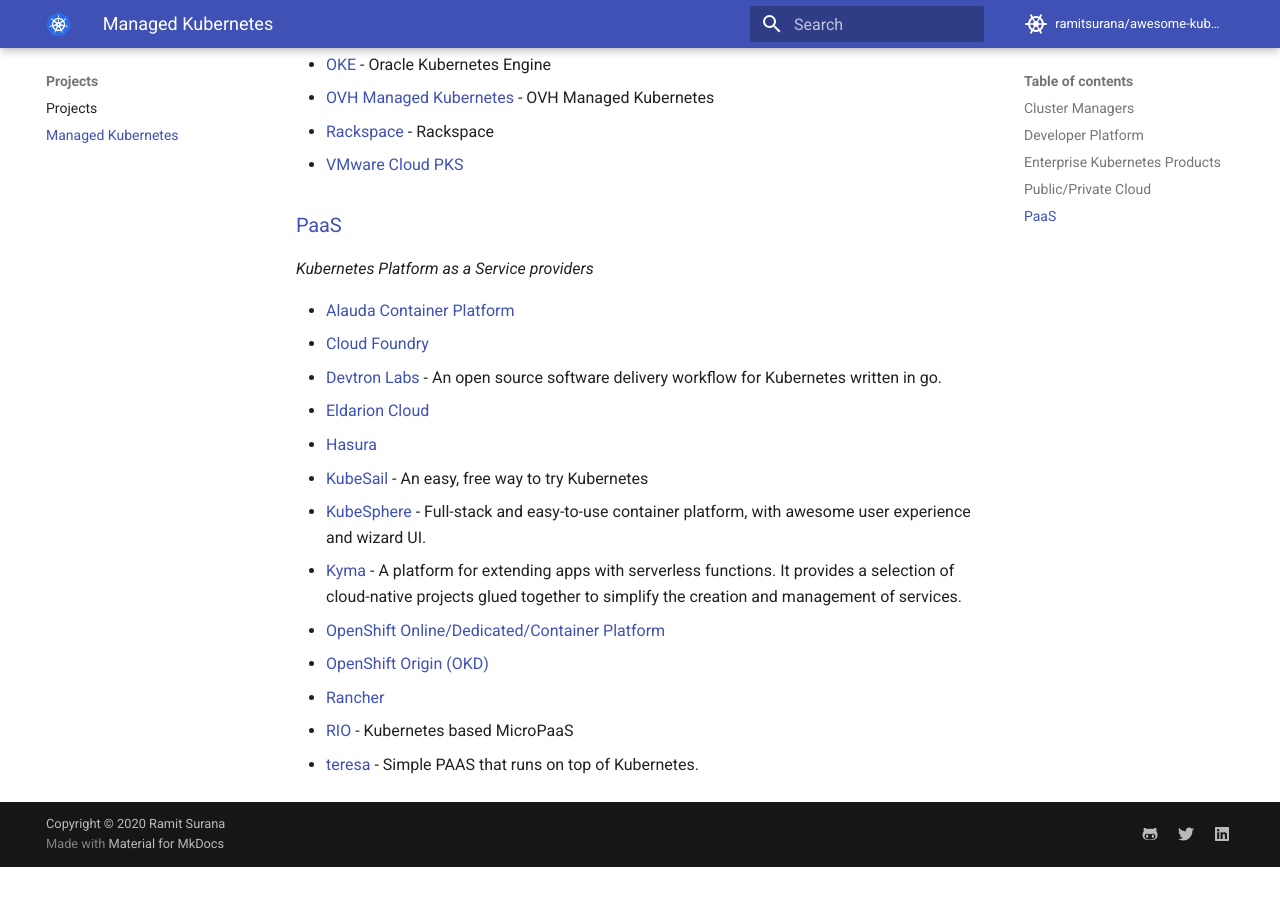
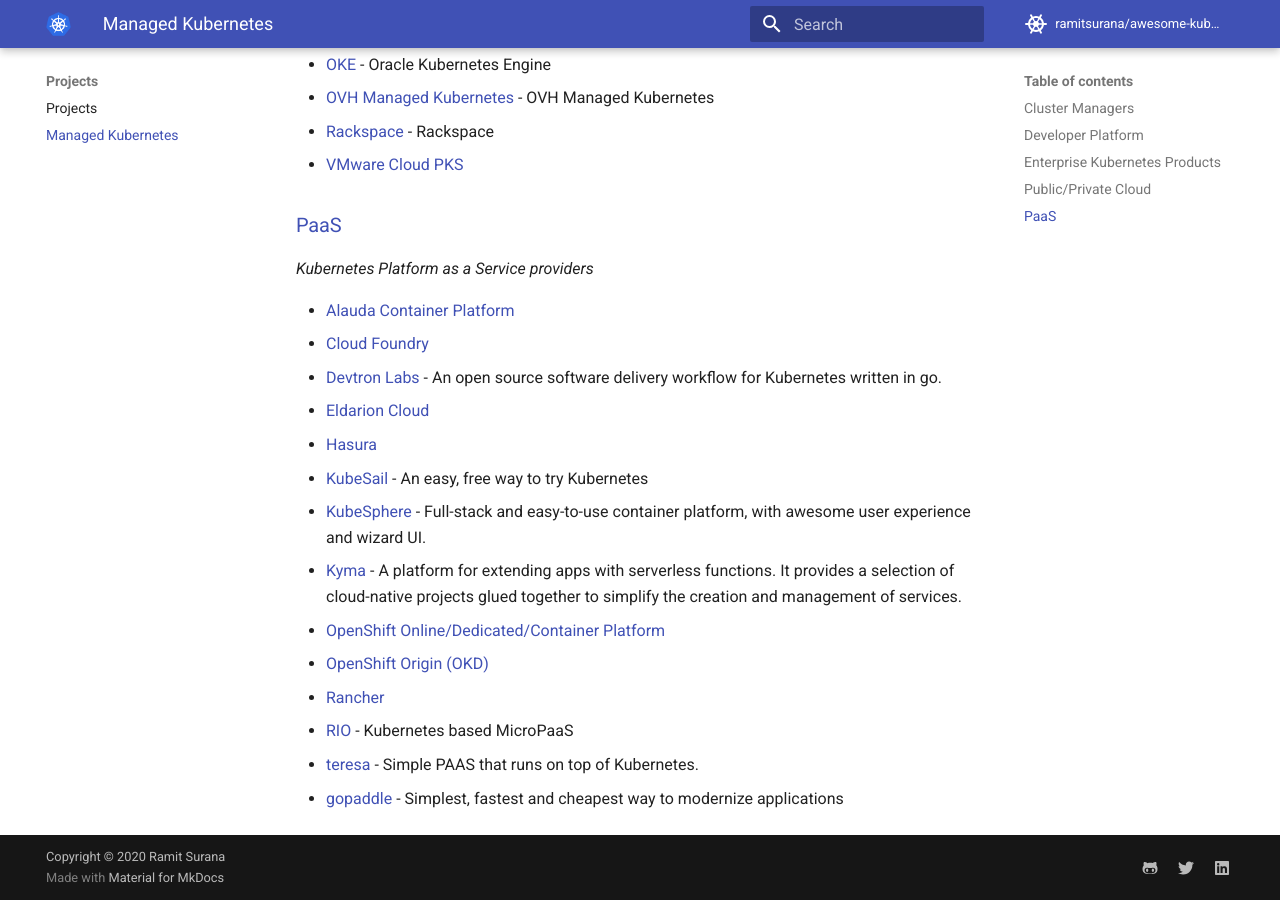
Before and after one commit to topstar920707/awesome-kubernetes, an MkDocs documentation site: the page built from docs/managed-kubernetes/managed-kubernetes.md, in a window 1280 px wide and 900 px high, scrolled down 2078 px. Built offline with MkDocs 1.6.1 and Material for MkDocs 9.7.7, drawn with Linux system fonts in a browser that asks for light colours; comment, search, counter and statistics services are not loaded; before the commit the page ends 2945 px from its top, so only the background shows below that.

Commit message:
Added gopaddle to the PaaS category (#796)

```diff
--- a/docs/managed-kubernetes/managed-kubernetes.md
+++ b/docs/managed-kubernetes/managed-kubernetes.md
@@ -82,3 +82,4 @@ Managed Kubernetes
   - [Rancher](http://rancher.com/running-kubernetes-aws-rancher/)
   - [RIO](https://rio.io/) - Kubernetes based MicroPaaS
   - [teresa](https://github.com/luizalabs/teresa) - Simple PAAS that runs on top of Kubernetes.
+  - [gopaddle](https://gopaddle.io) - Simplest, fastest and cheapest way to modernize applications
```
